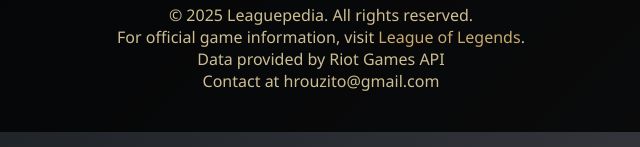
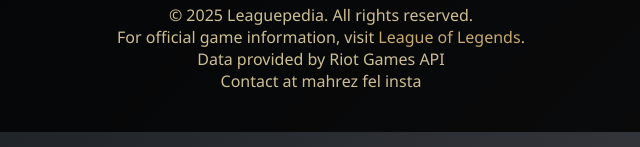
Before and after one commit to hrouuz/lol-project, a plain HTML site: page index.html in a window 1280 px wide. Shown: the part 650-797 px from the top of the page, 319-959 px from the left. Drawn offline with Linux system fonts and the light colour scheme.

Commit message:
Add files via upload

```diff
--- a/index.html
+++ b/index.html
@@ -205,7 +205,7 @@
   <p>&copy; 2025 Leaguepedia. All rights reserved.</p>
   <p>For official game information, visit <a href="https://www.leagueoflegends.com/" target="_blank" rel="noopener noreferrer">League of Legends</a>.</p>
   <p>Data provided by Riot Games API</p>
-  <p>Contact at hrouzito@gmail.com</p>
+  <p>Contact at mahrez fel insta</p>
 </footer>
 <script src="code.js"></script>
 </body>
```
